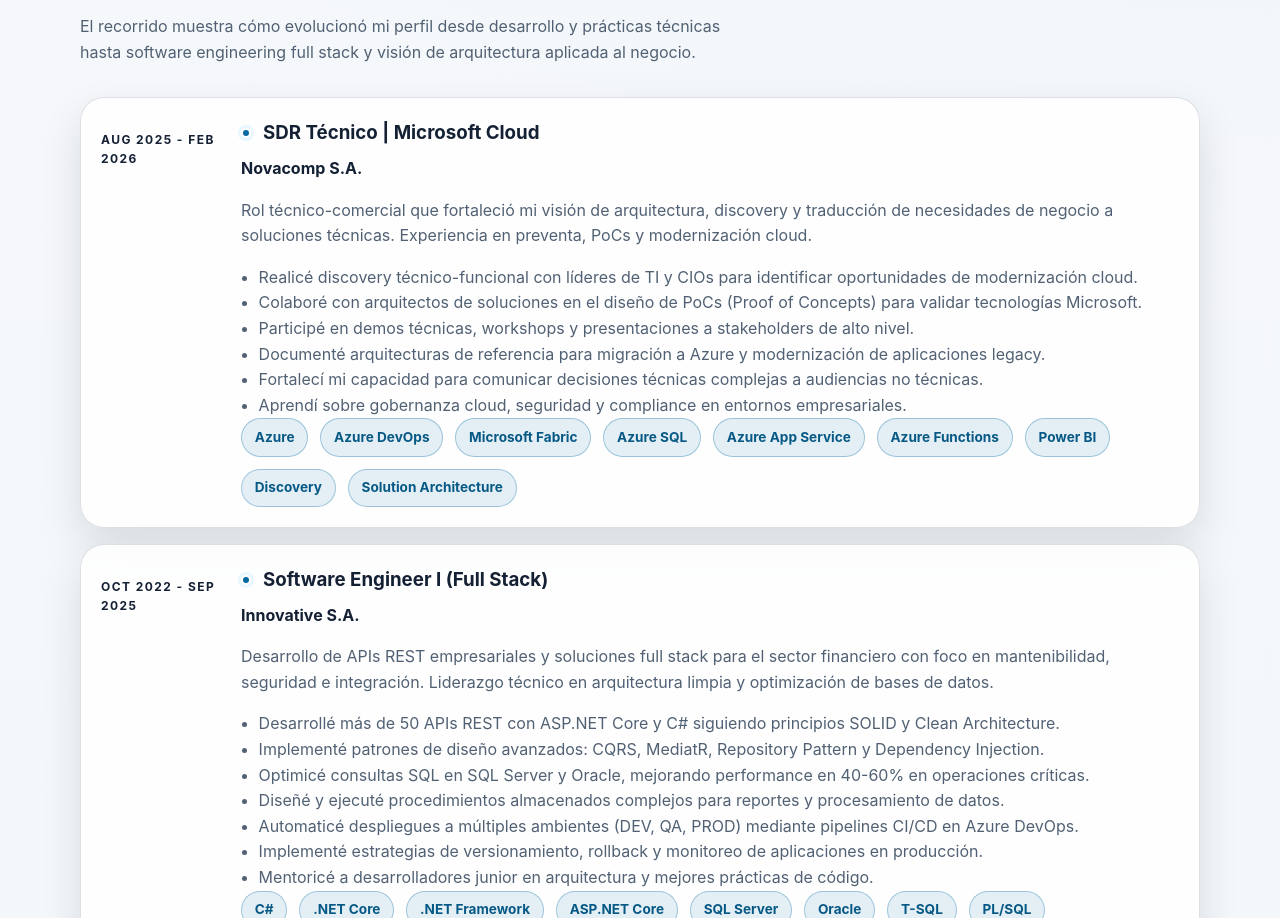
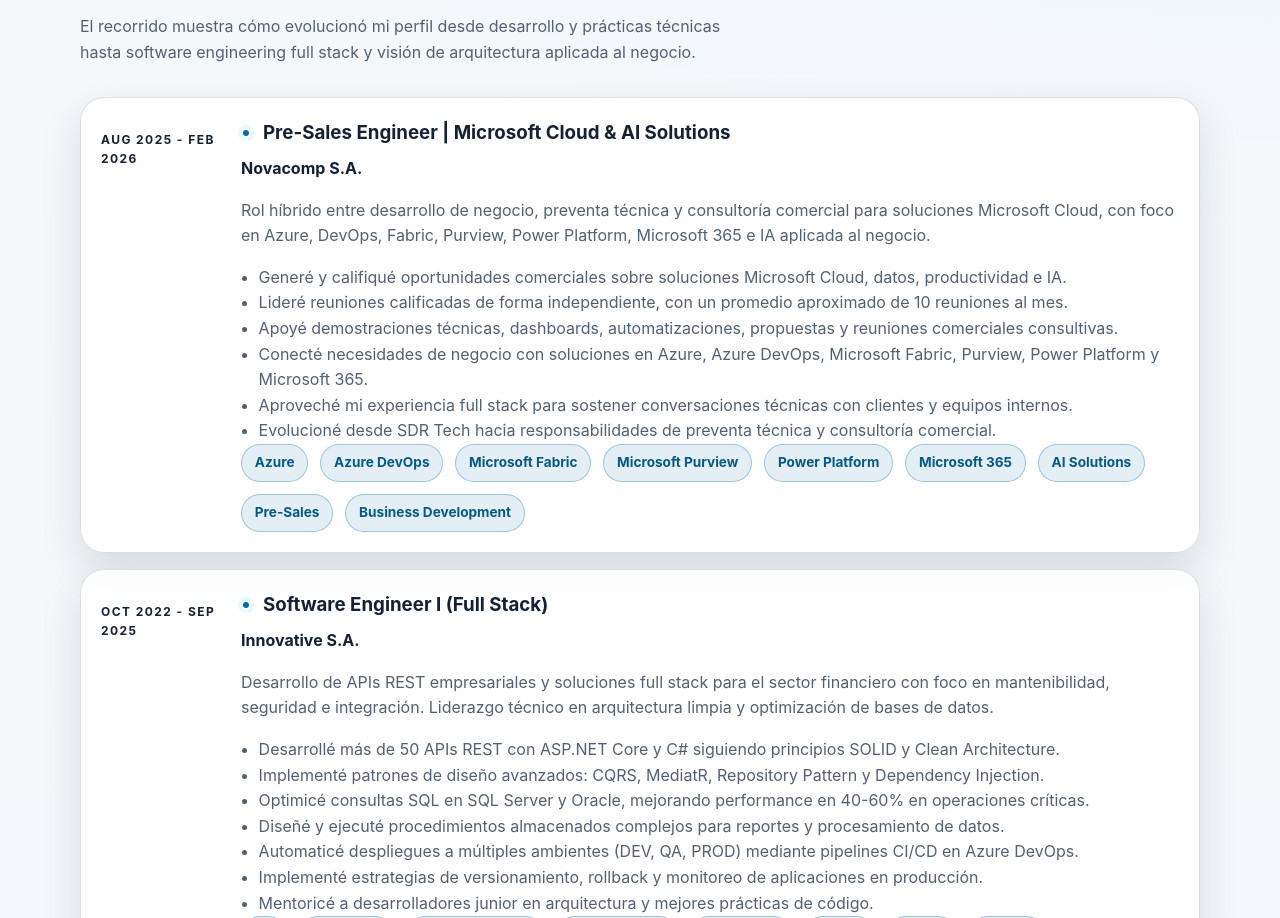
Before and after one commit to full-stack-dev-johncastrosanabria/Portfolio, a React (Vite) app: page / in a window 1280 px wide. Shown: the part 2516-3434 px from the top of the page. Built offline with nearby package versions, Linux system fonts and the light colour scheme; no server answers.

Commit message:
Update pre-sales experience and email

```diff
--- a/src/config/site.ts
+++ b/src/config/site.ts
@@ -5,7 +5,7 @@ export const siteConfig = {
     es: 'Full Stack Developer | .NET & React',
     en: 'Full Stack Developer | .NET & React',
   },
-  email: 'castrosanabriajohn2@gmail.com',
+  email: 'castrosanabriajohn@gmail.com',
   headline:
     'Desarrollador Full Stack especializado en .NET, React y arquitectura limpia. Construyo soluciones escalables y mantenibles.',
   headlineLocalized: {
@@ -31,7 +31,7 @@ export const siteConfig = {
   socialLinks: [
     {
       label: 'Correo',
-      href: 'mailto:castrosanabriajohn2@gmail.com',
+      href: 'mailto:castrosanabriajohn@gmail.com',
       icon: 'mail',
     },
     {
--- a/src/data/experience.ts
+++ b/src/data/experience.ts
@@ -47,24 +47,24 @@ export const experience: ExperienceItem[] = [
   },
   {
     company: 'Novacomp S.A.',
-    role: 'SDR Técnico | Microsoft Cloud',
+    role: 'Pre-Sales Engineer | Microsoft Cloud & AI Solutions',
     period: 'Aug 2025 - Feb 2026',
     startDate: '2025-08-01',
     endDate: '2026-02-28',
     duration: '7 months',
     summary:
-      'Rol técnico-comercial que fortaleció mi visión de arquitectura, discovery y traducción de necesidades de negocio a soluciones técnicas. Experiencia en preventa, PoCs y modernización cloud.',
+      'Rol híbrido entre desarrollo de negocio, preventa técnica y consultoría comercial para soluciones Microsoft Cloud, con foco en Azure, DevOps, Fabric, Purview, Power Platform, Microsoft 365 e IA aplicada al negocio.',
     description:
-      'En Novacomp, trabajé como SDR Técnico en el equipo de Microsoft Cloud, combinando responsabilidades técnicas con actividades comerciales. Participé en el descubrimiento de necesidades de clientes, diseño de soluciones cloud y demostración de tecnologías Microsoft. Esta experiencia me permitió desarrollar habilidades de comunicación técnica y entender mejor cómo traducir requisitos de negocio a arquitecturas de soluciones.',
+      'Quise retarme fuera de mi zona técnica y explorar mi lado comercial, sin dejar de lado mi perfil tecnológico. En Novacomp trabajé en un rol híbrido entre desarrollo de negocio, preventa técnica y consultoría comercial para soluciones Microsoft Cloud. Generé y califiqué oportunidades relacionadas con Azure, Azure DevOps, Microsoft Fabric, Purview, Power Platform, Microsoft 365 e IA aplicada al negocio. Gracias a mi experiencia previa como Full-Stack Software Engineer, pude llevar conversaciones más técnicas y consultivas con clientes, apoyar demostraciones, dashboards, automatizaciones, propuestas y reuniones comerciales. Evolucioné de SDR Tech hacia un rol de preventa, liderando reuniones de forma independiente y manteniendo un promedio aproximado de 10 reuniones calificadas al mes.',
     achievements: [
-      'Realicé discovery técnico-funcional con líderes de TI y CIOs para identificar oportunidades de modernización cloud.',
-      'Colaboré con arquitectos de soluciones en el diseño de PoCs (Proof of Concepts) para validar tecnologías Microsoft.',
-      'Participé en demos técnicas, workshops y presentaciones a stakeholders de alto nivel.',
-      'Documenté arquitecturas de referencia para migración a Azure y modernización de aplicaciones legacy.',
-      'Fortalecí mi capacidad para comunicar decisiones técnicas complejas a audiencias no técnicas.',
-      'Aprendí sobre gobernanza cloud, seguridad y compliance en entornos empresariales.',
+      'Generé y califiqué oportunidades comerciales sobre soluciones Microsoft Cloud, datos, productividad e IA.',
+      'Lideré reuniones calificadas de forma independiente, con un promedio aproximado de 10 reuniones al mes.',
+      'Apoyé demostraciones técnicas, dashboards, automatizaciones, propuestas y reuniones comerciales consultivas.',
+      'Conecté necesidades de negocio con soluciones en Azure, Azure DevOps, Microsoft Fabric, Purview, Power Platform y Microsoft 365.',
+      'Aproveché mi experiencia full stack para sostener conversaciones técnicas con clientes y equipos internos.',
+      'Evolucioné desde SDR Tech hacia responsabilidades de preventa técnica y consultoría comercial.',
     ],
-    stack: ['Azure', 'Azure DevOps', 'Microsoft Fabric', 'Azure SQL', 'Azure App Service', 'Azure Functions', 'Power BI', 'Discovery', 'Solution Architecture'],
-    highlights: ['Cloud Architecture', 'Technical Sales', 'PoC Development', 'Stakeholder Communication'],
+    stack: ['Azure', 'Azure DevOps', 'Microsoft Fabric', 'Microsoft Purview', 'Power Platform', 'Microsoft 365', 'AI Solutions', 'Pre-Sales', 'Business Development'],
+    highlights: ['Microsoft Cloud', 'AI Solutions', 'Technical Pre-Sales', 'Business Development'],
   },
 ];
```
